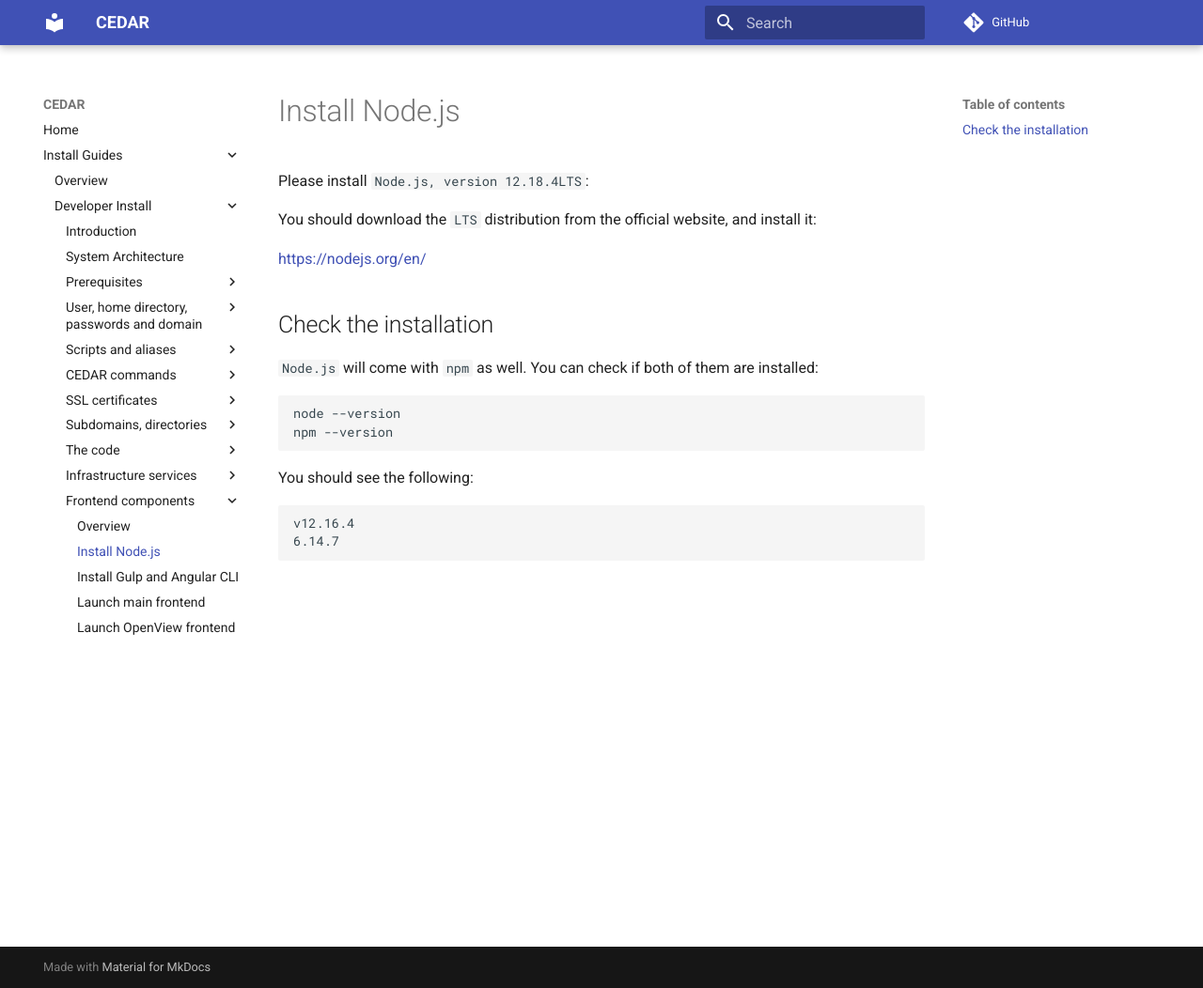
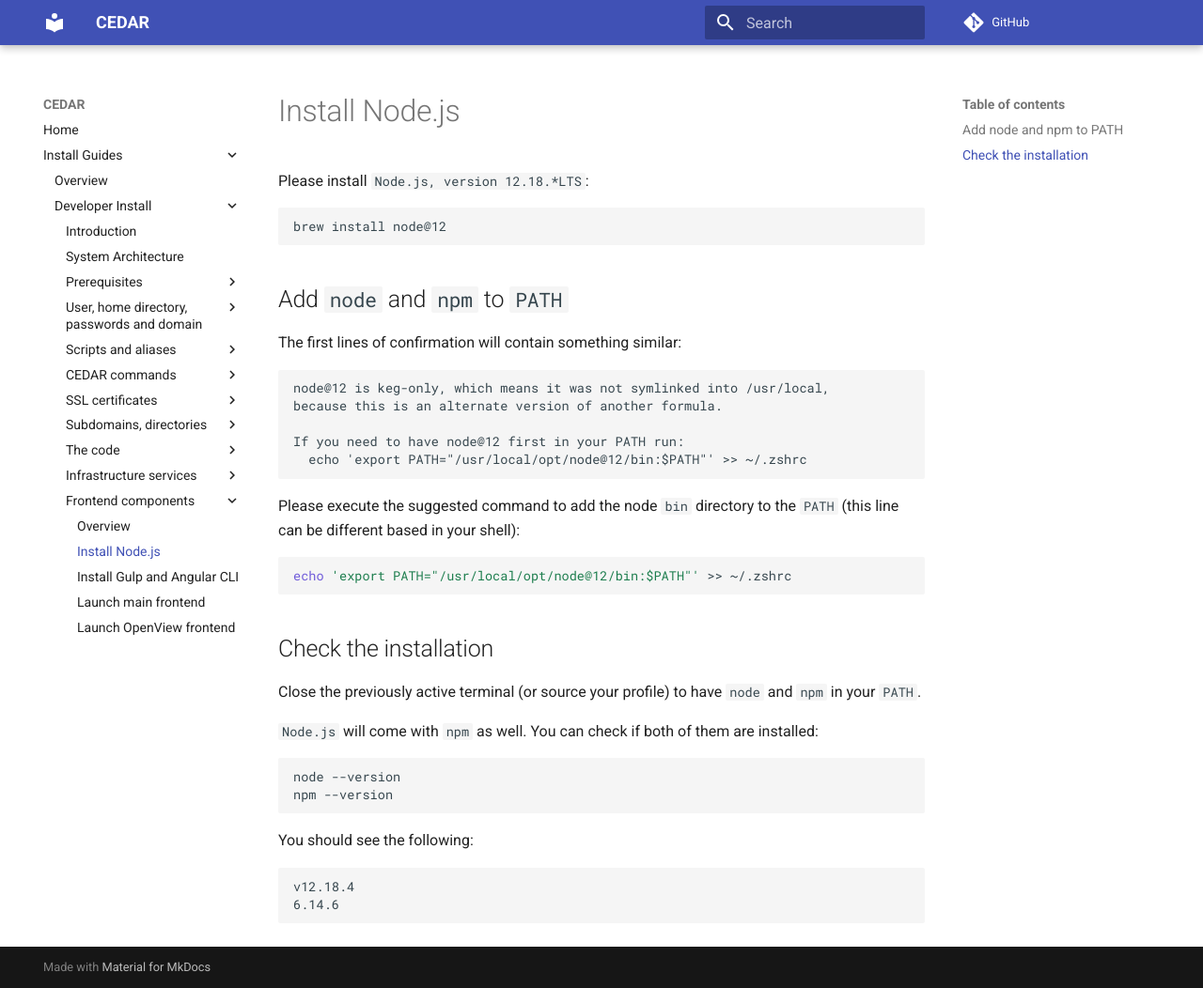
Before and after one commit to metadatacenter/cedar-mkdocs, an MkDocs documentation site: the page built from docs/install-developer/frontend-node-install.md, in a window 1280 px wide and 1052 px high. Shown: the whole window at 94% size. Built offline with MkDocs 1.6.1 and Material for MkDocs 9.7.7, drawn with Linux system fonts in a browser that asks for light colours; comment, search, counter and statistics services are not loaded.

Commit message:
Node with brew

````diff
--- a/docs/install-developer/frontend-node-install.md
+++ b/docs/install-developer/frontend-node-install.md
@@ -1,12 +1,32 @@
 # Install Node.js
 
-Please install `Node.js, version 12.18.4LTS`:
+Please install `Node.js, version 12.18.*LTS`:
 
-You should download the `LTS` distribution from the official website, and install it:
+```sh
+brew install node@12
+```
 
-[https://nodejs.org/en/](https://nodejs.org/en/)
+## Add `node` and `npm` to `PATH`
+
+The first lines of confirmation will contain something similar:
+
+```
+node@12 is keg-only, which means it was not symlinked into /usr/local,
+because this is an alternate version of another formula.
+
+If you need to have node@12 first in your PATH run:
+  echo 'export PATH="/usr/local/opt/node@12/bin:$PATH"' >> ~/.zshrc
+```
+
+Please execute the suggested command to add the node `bin` directory to the `PATH` (this line can be different based in your shell):
+
+```sh
+echo 'export PATH="/usr/local/opt/node@12/bin:$PATH"' >> ~/.zshrc
+```
 
 ## Check the installation
+
+Close the previously active terminal (or source your profile) to have `node` and `npm` in your `PATH`.
 
 `Node.js` will come with `npm` as well.
 You can check if both of them are installed:
@@ -19,6 +39,6 @@
 You should see the following:
 
 ```
-v12.16.4
-6.14.7
+v12.18.4
+6.14.6
 ```
````
